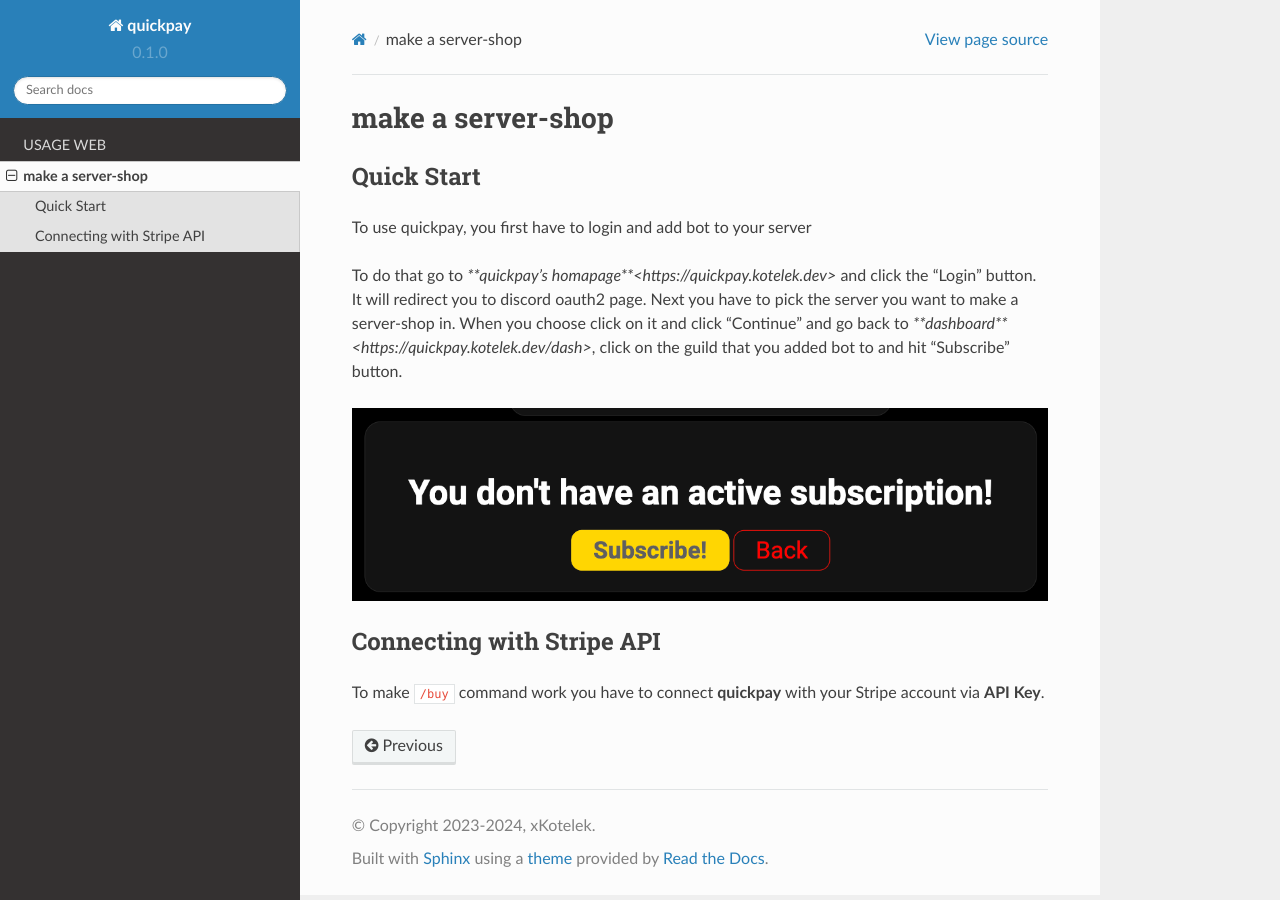
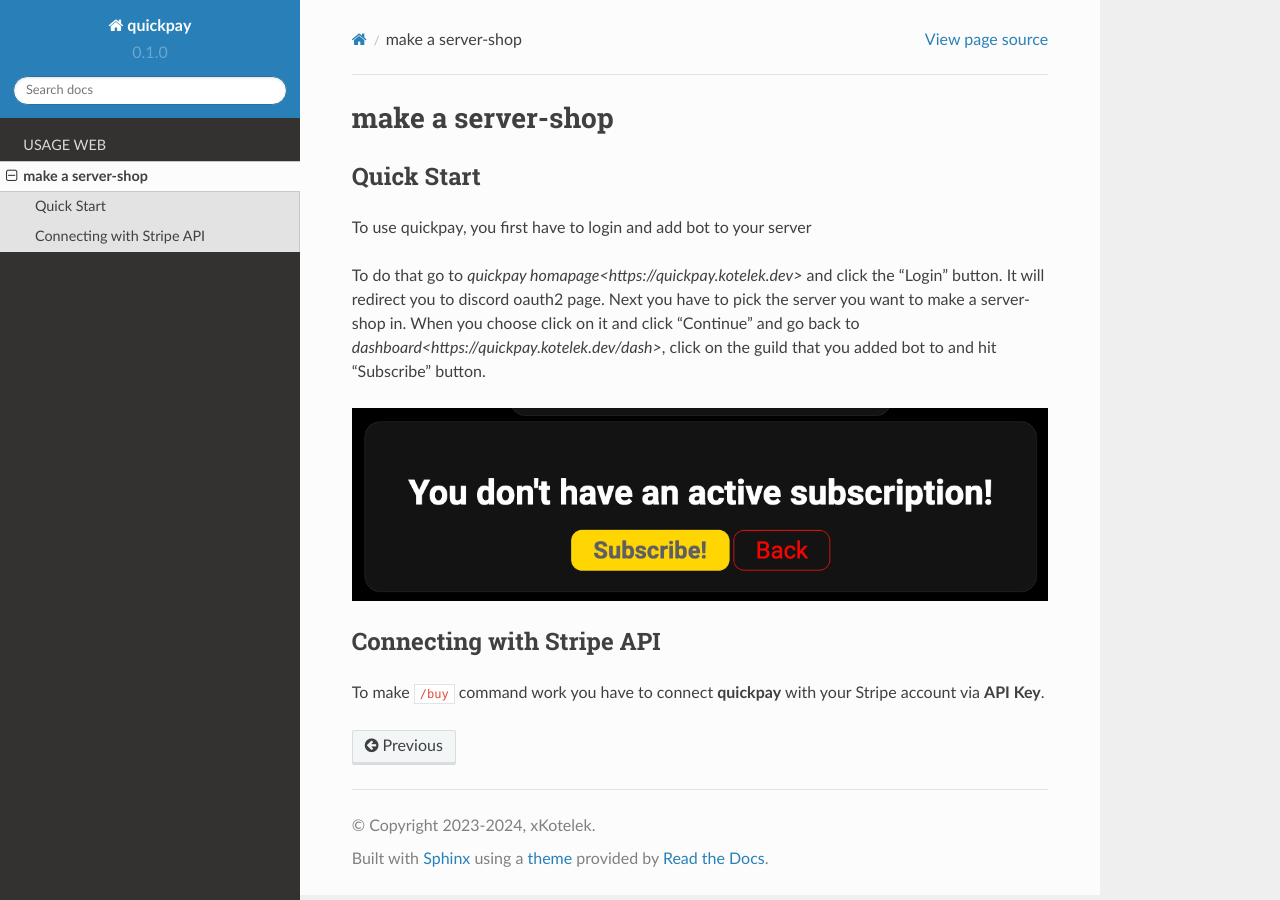
Before and after one commit to xKotelek/quickpay-docs, a Sphinx documentation site: the page built from docs/source/usagedc.rst, in a window 1280 px wide. Built offline with Sphinx 7.4.7 and the Read the Docs theme 2.0.0, drawn with Linux system fonts in a browser that asks for light colours.

```diff
--- a/docs/source/usagedc.rst
+++ b/docs/source/usagedc.rst
@@ -8,9 +8,10 @@ Quick Start
 
 To use quickpay, you first have to login and add bot to your server
 
-To do that go to `**quickpay's homapage**<https://quickpay.kotelek.dev>` and click the "Login" button. It will redirect you to discord oauth2 page.
+To do that go to
+`quickpay homapage<https://quickpay.kotelek.dev>` and click the "Login" button. It will redirect you to discord oauth2 page.
 Next you have to pick the server you want to make a server-shop in. When you choose click on it and click "Continue" and go back
-to `**dashboard**<https://quickpay.kotelek.dev/dash>`, click on the guild that you added bot to and hit "Subscribe" button.
+to `dashboard<https://quickpay.kotelek.dev/dash>`, click on the guild that you added bot to and hit "Subscribe" button.
 
 .. image:: subscribe.png
 
```
